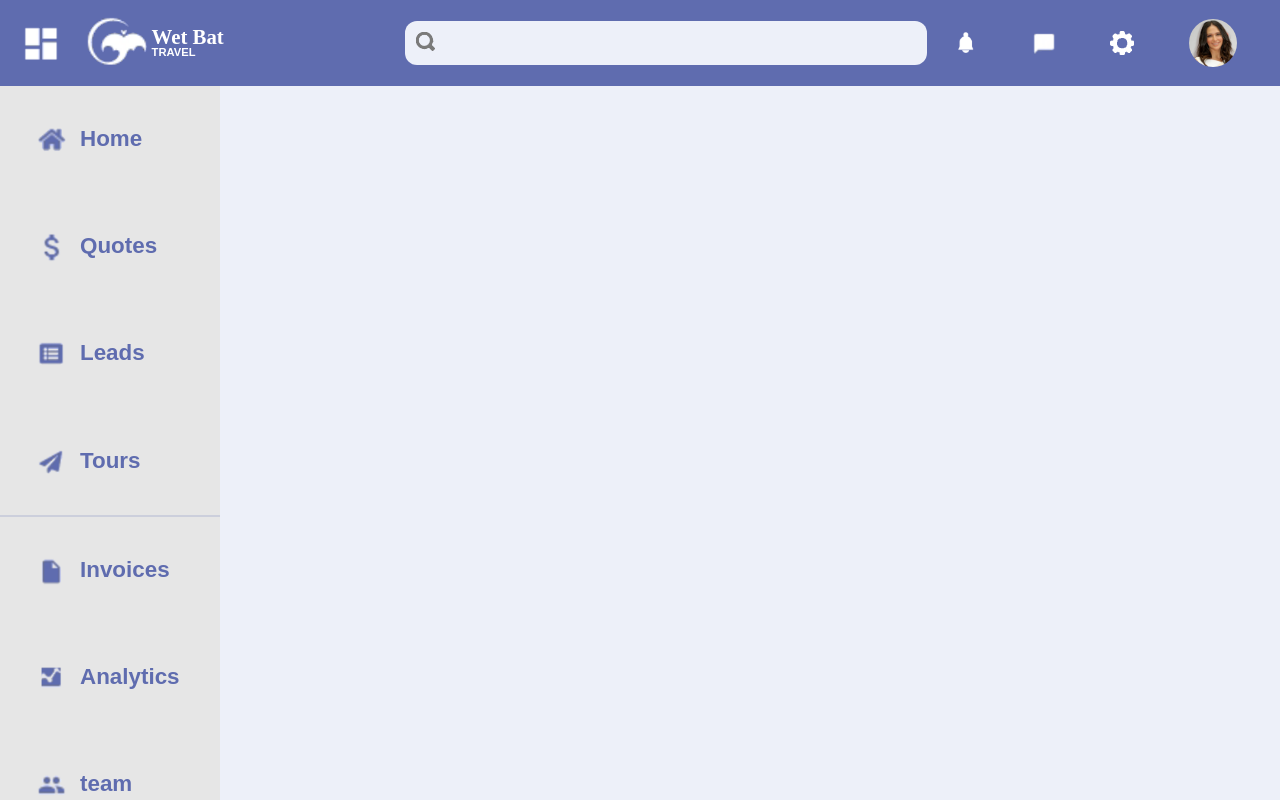
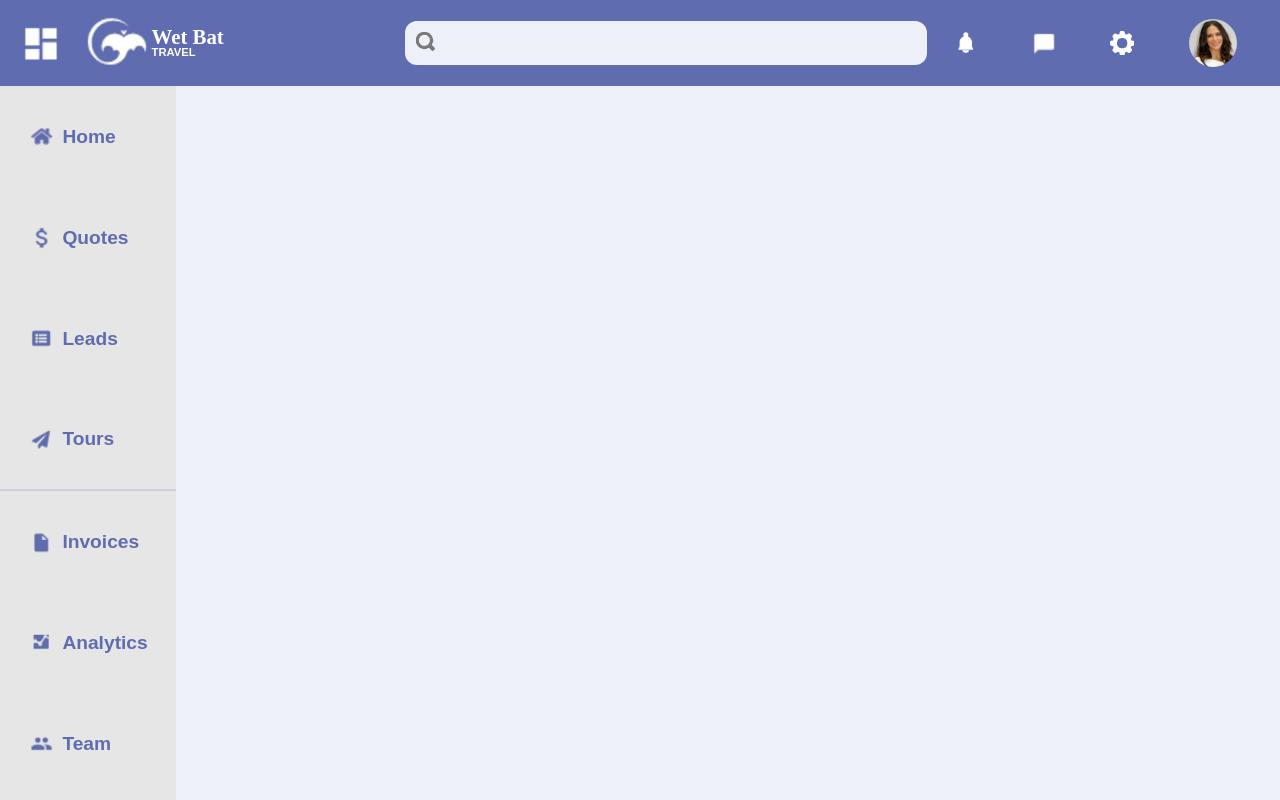
Before and after one commit to SamirSouzaSys/lcdc_wetbat_samir, a React (Create React App) app: page / in a window 1280 px wide. Shown: the top 800 px of the page. Built offline with nearby package versions, Linux system fonts and the light colour scheme; a web font is replaced by a local one.

Commit message:
Sidebar - little adjustments - fonts, paddings

```diff
--- a/src/components/default/Sidebar/index.tsx
+++ b/src/components/default/Sidebar/index.tsx
@@ -26,7 +26,7 @@ export function Sidebar() {
         <ul>
           <li><img src={iconinvoicesImg} alt="Icon invoices"/> Invoices</li>
           <li><img src={iconanalyticsImg} alt="Icon analytics"/> Analytics</li>
-          <li><img src={iconteamImg} alt="Icon team"/> team</li>
+          <li><img src={iconteamImg} alt="Icon team"/> Team</li>
           <li><img src={iconadminImg} alt="Icon admin"/> Admin</li>
           <li><img src={iconsupportImg} alt="Icon support"/> Support</li>
         </ul>
--- a/src/components/default/Sidebar/styles.ts
+++ b/src/components/default/Sidebar/styles.ts
@@ -7,24 +7,24 @@ import styled from 'styled-components';
 
 
 export const Content = styled.div`
-  width: 220px;
+  width: 176px;
   color: var(--azul);
   font-weight: 700;
-  font-size: 1.4rem;
+  font-size: 1.2rem;
   background-color: var(--cinza-sidebar);
 
 
   li{
     display: flex;
-    padding: 2.5rem 4rem 2.4rem 2.3rem;
+    padding: 2.5rem 4rem 2.4rem 1.9rem;
 
     &:hover{
       background-color: var(--cinza-claro);
     }
 
     img{
-      margin-right: 0.9rem;
-      height: 1.8rem;
+      margin-right: 0.6rem;
+      height: 1.4rem;
     }
   }
 
@@ -35,6 +35,6 @@ export const Content = styled.div`
   .copyright {
     color: var(--cinza);
     padding: 2.5rem 1rem 2.4rem 2.3rem;
-    font-size: 1rem;
+    font-size: .8rem;
   }
 `
```
